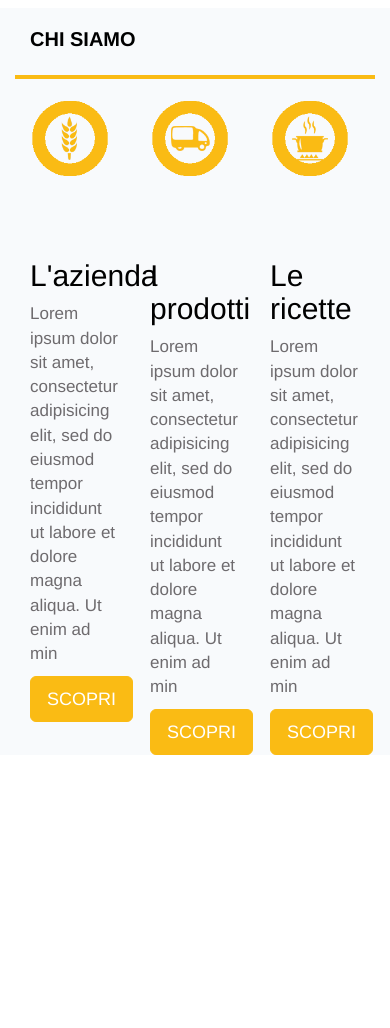
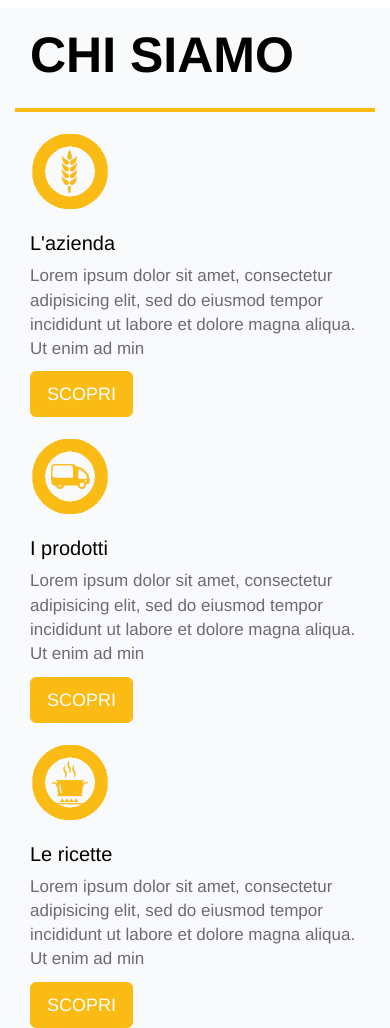
Before and after one commit to antoscaf/anto_sito_pasta, a PHP site: page / in a window 390 px wide; the page is wider, and only the part inside the window is pictured. Shown: the part 748-1776 px from the top of that part. Before the commit the page ends 1503 px from the top of that part, so only its background shows below. Run offline with PHP 8.4, Linux system fonts and the light colour scheme; some libraries are stand-ins or nearby versions.

Commit message:
Cambiato Info su mobile

```diff
--- a/css/mobile.css
+++ b/css/mobile.css
@@ -8,6 +8,9 @@ nav li {
 }
 
 .info h2 {
+  font-size: 5rem;
+}
+.info h3 {
   font-size: 2rem;
   margin-bottom: 1rem;
   margin-top: 2rem;
--- a/index.html
+++ b/index.html
@@ -56,7 +56,7 @@
           <div class="col-xs-12 col-sm-1 border"></div>
         </div>
         <div class="row">
-          <div class="col-xs-12 col-xs-4">
+          <div class="col-xs-12 col-sm-4">
             <div class="row">
               <div class="col-xs-12 col-sm-3">
                 <img clas="img-responsive" src="images/logo_pasta.png" alt="">
@@ -68,7 +68,7 @@
               </div>
             </div>
           </div>
-          <div class="col-xs-12 col-xs-4">
+          <div class="col-xs-12 col-sm-4">
             <div class="row">
               <div class="col-xs-12 col-sm-3">
                 <img clas="img-responsive" src="images/logo_prodotti.png" alt="">
@@ -80,7 +80,7 @@
               </div>
             </div>
           </div>
-          <div class="col-xs-12 col-xs-4">
+          <div class="col-xs-12 col-sm-4">
             <div class="row">
               <div class="col-xs-12 col-sm-3">
                 <img clas="img-responsive" src="images/logo_ricette.png" alt="">
```
